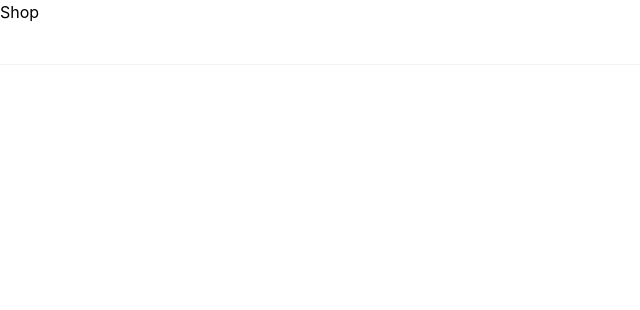
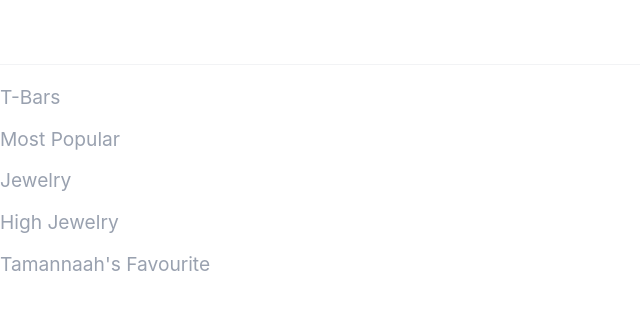
Before and after one commit to LatikaRai/tamannaah-clone, a React app in the folder frontend/: page /shop in a window 1280 px wide. Shown: the top 310 px of the page, without its empty margins (0-640 px from the left). Built offline with nearby package versions, Linux system fonts and the light colour scheme; no server answers; the HTML template or start-up script is replaced by a standard one.

Commit message:
tamanaah favs page created and fixed the most popular

```diff
--- a/frontend/src/components/Shop.jsx
+++ /dev/null
@@ -1,11 +0,0 @@
-
-
-const Shopo = () => {
-  return (
-    <div>
-      Shop
-    </div>
-  )
-}
-
-export default Shopo
--- a/frontend/src/components/ShopTab.jsx
+++ b/frontend/src/components/ShopTab.jsx
@@ -1,23 +1,29 @@
 import { useState } from "react"
-import { NavLink } from "react-router-dom"
 import * as motion from "motion/react-client";
 import jewellerryMenu from "../assets/images/jewellery-menu.jpg"
 
-const ShopTab = () => {
+const ShopTab = ({activeTab, setActiveTab, setPendingRoute}) => {
 
     const [openCategory, setOpenCategory] = useState(null)
+
+    const handleNavigate = (path) => {
+        setPendingRoute(path)
+        setActiveTab(null)
+    }
 
   return (
     <div className="text-[1.2rem]">
         {/* left menu */}
         <div className="w-[20vw] z-10 flex flex-col mt-[5.2rem] gap-[0.8rem] cursor-pointer">
-            <NavLink
+            <div
+            onClick={()=>handleNavigate('/shop/t-bars')}
             className='text-gray-400 hover:text-black'
-            to={'/shop/t-bars'}>T-Bars</NavLink>
+            >T-Bars</div>
 
-            <NavLink
+            <div
+            onClick={()=>handleNavigate('/shop/trending')}
             className='text-gray-400 hover:text-black'
-            to={'/shop/trending'}>Most Popular</NavLink>
+            to={'/shop/trending'}>Most Popular</div>
 
             <div
             className={`cursor-pointer ${openCategory === "jewellery" ? "text-black" : "text-gray-400 hover:text-black"}`}
@@ -25,13 +31,15 @@ const ShopTab = () => {
                 setOpenCategory("jewellery")
                 }} >Jewelry</div>
 
-            <NavLink
+            <div
+            onClick={()=>handleNavigate('/shop/high-jewelry')}
             className='text-gray-400 hover:text-black'
-            to={'/shop/high-jewelry'}>High Jewelry</NavLink>
+            >High Jewelry</div>
 
-            <NavLink
+            <div
+            onClick={()=>handleNavigate('/shop/tamannah-favourite')}
             className='text-gray-400 hover:text-black'
-            to={'/shop/tamannah-favourite'}>Tamannaah's Favourite</NavLink>
+            >Tamannaah's Favourite</div>
         </div>
 
         {/* middle menu */}
@@ -45,13 +53,13 @@ const ShopTab = () => {
             }}
             className="absolute top-0 bottom-0 z-10 w-[18vw] pt-[6.4rem] px-[2.3rem] text-gray-400 hover:text-black bg-white">
                 <div className="flex flex-col text-[1.3rem] gap-[0.8rem]">
-                    <NavLink to={'/collections/new'} className='text-gray-400 hover:text-black'>New In</NavLink>
-                    <NavLink to={'/collections/t-bars'} className='text-gray-400 hover:text-black'>T-Bars</NavLink>
-                    <NavLink to={'/collections/neclace-pendants'} className='text-gray-400 hover:text-black'>Necklace & Pendants</NavLink>
-                    <NavLink to={'/collections/earrings'} className='text-gray-400 hover:text-black'>Earrings</NavLink>
-                    <NavLink to={'/collections/rings'} className='text-gray-400 hover:text-black'>Rings</NavLink>
-                    <NavLink to={'/collections/bracelets'} className='text-gray-400 hover:text-black'>Bracelets</NavLink>
-                    <NavLink to={'/collections/all-jewellery'} className='text-gray-400 hover:text-black'>All Jewelry</NavLink>
+                    <div to={'/collections/new'} className='text-gray-400 hover:text-black'>New In</div>
+                    <div to={'/collections/t-bars'} className='text-gray-400 hover:text-black'>T-Bars</div>
+                    <div to={'/collections/neclace-pendants'} className='text-gray-400 hover:text-black'>Necklace & Pendants</div>
+                    <div to={'/collections/earrings'} className='text-gray-400 hover:text-black'>Earrings</div>
+                    <div to={'/collections/rings'} className='text-gray-400 hover:text-black'>Rings</div>
+                    <div to={'/collections/bracelets'} className='text-gray-400 hover:text-black'>Bracelets</div>
+                    <div to={'/collections/all-jewellery'} className='text-gray-400 hover:text-black'>All Jewelry</div>
                 </div>
             </motion.div>
         )}
--- a/frontend/src/components/SideBar.jsx
+++ b/frontend/src/components/SideBar.jsx
@@ -5,7 +5,7 @@ import { motion } from "motion/react";
 import ContactTab from "./ContactTab";
 import Account from "../pages/Account";
 
-const SideBar = ({activeTab, setActiveTab}) => {
+const SideBar = ({activeTab, setActiveTab, setPendingRoute}) => {
   return (
     <div>
     {/* left sidebar */}
@@ -36,7 +36,7 @@ const SideBar = ({activeTab, setActiveTab}) => {
             >Search</div>
         </div>
         <div>
-            {activeTab === 'shop' && <ShopTab/>}
+            {activeTab === 'shop' && <ShopTab activeTab={activeTab} setActiveTab={setActiveTab} setPendingRoute={setPendingRoute}/>}
             {activeTab === 'about' && <AboutTab/>}
             {activeTab === 'search' && <SearchTab/>}
         </div>
--- a/frontend/src/components/ui/Navbar.jsx
+++ b/frontend/src/components/ui/Navbar.jsx
@@ -10,7 +10,7 @@ const Navbar = ({activeTab,setActiveTab}) => {
         '/shop/t-bars',
         '/shop/trending',
         '/collections/all-jewellery',
-
+        '/shop/tamannah-favourite'
     ]
 
     const showNavbarOne = navbarOneRoutes.includes(pathname)
--- a/frontend/src/components/ui/Navbar1.jsx
+++ b/frontend/src/components/ui/Navbar1.jsx
@@ -5,7 +5,7 @@ const Navbar1 = ({ activeTab, setActiveTab }) => {
   // to change the text color of nav in some pages
   const location = useLocation();
 
-  const isLightBg = ["/collections/all-jewellery",
+  const isLightBg = ["/collections/all-jewellery","/shop/trending",
 
   ].includes(location.pathname);
 
--- a/frontend/src/layout/MainLayout.jsx
+++ b/frontend/src/layout/MainLayout.jsx
@@ -3,9 +3,13 @@ import Navbar from '../components/ui/Navbar'
 import { useEffect, useState } from 'react';
 import SideBar from '../components/SideBar';
 import { motion, AnimatePresence } from "motion/react";
+import { useNavigate } from "react-router-dom";
 
 const MainLayout = () => {
   const [activeTab, setActiveTab] = useState(null)
+  const [pendingRoute, setPendingRoute] = useState(null);
+
+  const navigate = useNavigate();
 
   useEffect(()=>{
     if(activeTab) document.body.style.overflow = 'hidden'
@@ -19,7 +23,14 @@ const MainLayout = () => {
     <div>
       <Navbar activeTab={activeTab} setActiveTab={setActiveTab}/>
 
-      <AnimatePresence>
+      <AnimatePresence
+      onExitComplete={()=>{
+        if(pendingRoute){
+          navigate(pendingRoute)
+          setPendingRoute(null)
+        }
+      }}
+      >
       {activeTab  && (
         <motion.div>
           <div className='fixed inset-0 bg-black/40 z-50'
@@ -31,6 +42,7 @@ const MainLayout = () => {
           <SideBar
             activeTab={activeTab}
             setActiveTab={setActiveTab}
+            setPendingRoute={setPendingRoute}
           />
         </motion.div>
       )}
--- /dev/null
+++ b/frontend/src/pages/TamanaahFavs.jsx
@@ -0,0 +1,55 @@
+import ProductCard from "../components/ui/ProductCard";
+import tamanFavImg from "../assets/images/taman-fav.jpg";
+import favourite from "../assets/videos/favourite.mp4";
+import { useSelector } from "react-redux";
+
+const MostPopular = () => {
+  const { products } = useSelector((state) => state.productReducer);
+  const tamanaahFavs = [...products]
+    .sort(() => Math.random() - 0.5)
+    .slice(0,16);
+
+  return (
+    <div>
+      <div
+        style={{
+          backgroundImage: `url(${tamanFavImg})`,
+        }}
+        className='w-full h-screen bg-cover bg-center flex items-end justify-center font-["ArboriaBook"]'
+      >
+        <h2 className="uppercase text-white text-[1rem] text-shadow-md pb-[1.1rem] font-semibold text-center ">
+          Tamannaah's Favourites
+        </h2>
+      </div>
+      <div className="w-full h-auto">
+        <div className="w-full h-[38vh] flex items-center justify-between px-[2.5rem] ">
+          <h1 className="text-[1.05rem] uppercase font-['SaaSeries'] tracking-tighter">
+            Tamanaah's go to pieces for every occasion
+          </h1>
+          <p className="w-[36%] text-[16.6px] font-['ArboriaBook'] leading-6 text-justify">
+            Curated from pieces she returns to again and again, this selection
+            reflects Tamannaah's instinct for effortless glamour. Each favourite
+            feels polished yet relaxed, layering beautifully from day to night.
+            These jewels mirror her style—confident, feminine, quietly
+            striking—designed to feel lived-in, not precious, in every moment.
+          </p>
+        </div>
+        <div className="w-full h-auto flex flex-wrap items-center gap-[2.2em] pb-[2.3rem] px-[2.5rem]">
+          {tamanaahFavs.map((product, idx) => {
+            return <ProductCard key={product.slug} product={product} />;
+          })}
+        </div>
+        <video
+          autoPlay
+          muted
+          loop
+          playsInline
+          className="w-full h-screen object-cover"
+          src={favourite}
+        ></video>
+      </div>
+    </div>
+  );
+};
+
+export default MostPopular;
--- a/frontend/src/pages/Tbars.jsx
+++ b/frontend/src/pages/Tbars.jsx
@@ -11,9 +11,10 @@ const Tbars = () => {
 
   return (
     <div>
-      <div className='w-full h-screen font-["ArboriaBook"]'>
-        <img className="w-full h-full object-cover" src={tbarDesktop} alt="" />
-        <h2 className="uppercase text-white text-[1.1rem] absolute top-1/2 left-1/2 -translate-x-1/2 -translate-y-1/2">
+      <div
+      style={{backgroundImage: `url(${tbarDesktop})`}}
+       className='w-full h-screen font-["ArboriaBook"] flex items-center justify-center bg-cover bg-center'>
+        <h2 className="uppercase text-white text-[1.1rem] text-shadow-xs font-thin text-center">
           T-bar collection
         </h2>
       </div>
--- a/frontend/src/routes/AppRoutes.jsx
+++ b/frontend/src/routes/AppRoutes.jsx
@@ -1,7 +1,6 @@
 import { Route, Routes } from "react-router-dom"
 import HomePage from "../pages/HomePage"
 import MainLayout from "../layout/MainLayout"
-import Shop from "../components/Shop"
 import AboutUs from "../components/AboutUs"
 import Search from "../components/Search"
 import ContactUs from "../pages/ContactUs"
@@ -13,6 +12,8 @@ import Tbars from "../pages/Tbars"
 import ProductDetails from "../pages/ProductDetails"
 import AllJewellery from "../pages/AllJewellery"
 import Register from "../components/Register"
+import TamanaahFavs from "../pages/TamanaahFavs"
+import ShopTab from "../components/ShopTab"
 import MostPopular from "../pages/MostPopular"
 
 const AppRoutes = () => {
@@ -22,9 +23,10 @@ const AppRoutes = () => {
       <Route element={<MainLayout/>}>
         <Route path="/" element={<HomePage/>}/>
 
-        <Route path="/shop" element={<Shop/>}/>
+        <Route path="/shop" element={<ShopTab/>}/>
         <Route path="/shop/t-bars" element={<Tbars/>}/>
         <Route path="/shop/trending" element={<MostPopular/>}/>
+        <Route path="/shop/tamannah-favourite" element={<TamanaahFavs/>}/>
 
 
         <Route path="/about-us" element={<AboutUs/>}/>
```
Also changed, not shown: frontend/src/pages/MostPopular.jsx (+33 -48 lines).
